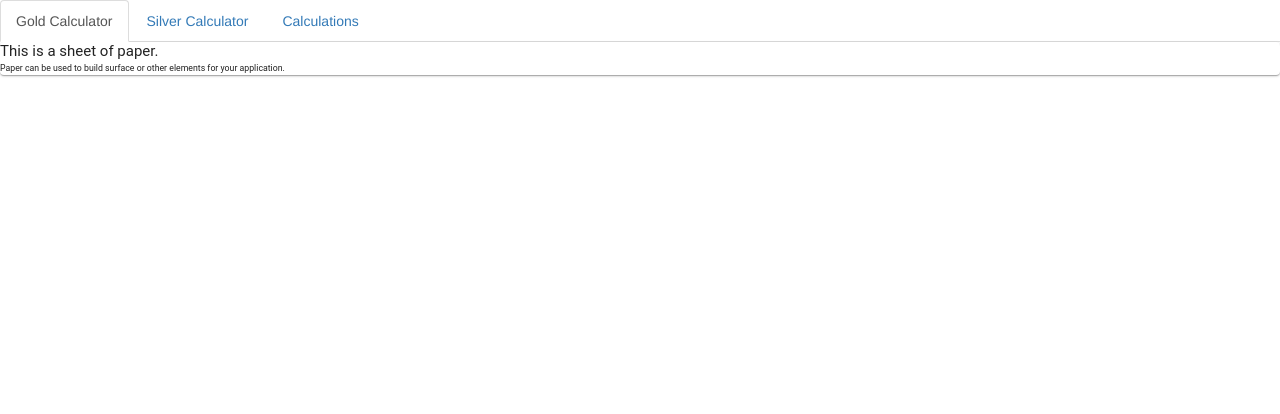
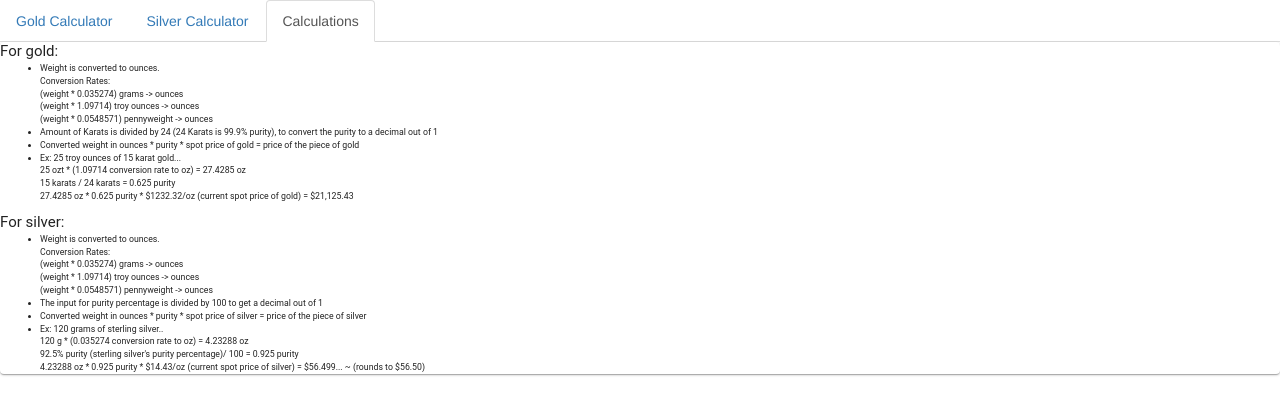
Before and after one commit to wj18sawy/gold-calculator, a React (Create React App) app: page /calculations in a window 1280 px wide. Shown: the top 414 px of the page. Built offline with nearby package versions, Linux system fonts and the light colour scheme.

Commit message:
Created calculations page, fixed a few bugs

```diff
--- a/src/components/calculations.js
+++ b/src/components/calculations.js
@@ -9,11 +9,63 @@ const Calculations = () => {
     <div>
       <Paper elevation={1}>
         <Typography variant="h5" component="h3">
-          This is a sheet of paper.
+          For gold:
         </Typography>
         <Typography component="p">
-          Paper can be used to build surface or other elements for your
-          application.
+          <ul>
+            <li>
+              Weight is converted to ounces. <br />
+              Conversion Rates: <br />
+              (weight * 0.035274) grams -> ounces <br />
+              (weight * 1.09714) troy ounces -> ounces <br />
+              (weight * 0.0548571) pennyweight -> ounces
+            </li>
+            <li>
+              Amount of Karats is divided by 24 (24 Karats is 99.9% purity), to
+              convert the purity to a decimal out of 1
+            </li>
+            <li>
+              Converted weight in ounces * purity * spot price of gold = price
+              of the piece of gold
+            </li>
+            <li>
+              Ex: 25 troy ounces of 15 karat gold... <br />
+              25 ozt * (1.09714 conversion rate to oz) = 27.4285 oz <br />
+              15 karats / 24 karats = 0.625 purity <br />
+              27.4285 oz * 0.625 purity * $1232.32/oz (current spot price of
+              gold) = $21,125.43
+            </li>
+          </ul>
+        </Typography>
+        <Typography variant="h5" component="h3">
+          For silver:
+        </Typography>
+        <Typography component="p">
+          <ul>
+            <li>
+              Weight is converted to ounces. <br />
+              Conversion Rates: <br />
+              (weight * 0.035274) grams -> ounces <br />
+              (weight * 1.09714) troy ounces -> ounces <br />
+              (weight * 0.0548571) pennyweight -> ounces
+            </li>
+            <li>
+              The input for purity percentage is divided by 100 to get a decimal
+              out of 1
+            </li>
+            <li>
+              Converted weight in ounces * purity * spot price of silver = price
+              of the piece of silver
+            </li>
+            <li>
+              Ex: 120 grams of sterling silver.. <br />
+              120 g * (0.035274 conversion rate to oz) = 4.23288 oz <br />
+              92.5% purity (sterling silver's purity percentage)/ 100 = 0.925
+              purity <br />
+              4.23288 oz * 0.925 purity * $14.43/oz (current spot price of
+              silver) = $56.499... ~ (rounds to $56.50)
+            </li>
+          </ul>
         </Typography>
       </Paper>
     </div>
--- a/src/components/goldform.js
+++ b/src/components/goldform.js
@@ -217,7 +217,7 @@ export default class GoldForm extends Component {
           <TextField
             id="filled-read-only-input"
             label="Total Gold Value:"
-            value={"$" + (this.state.total * 1).toFixed(2)}
+            value={"$" + this.formatter((this.state.total * 1).toFixed(2))}
             className={this.state.textField}
             margin="normal"
             InputProps={{
--- a/src/components/navbar.jsx
+++ b/src/components/navbar.jsx
@@ -5,6 +5,21 @@ class NavBar extends Component {
   state = {
     activeTab: ""
   };
+  componentDidMount() {
+    if (window.location.href.search("silverform") != -1) {
+      this.setState({
+        activeTab: "1"
+      });
+    } else if (window.location.href.search("calculations") != -1) {
+      this.setState({
+        activeTab: "2"
+      });
+    } else {
+      this.setState({
+        activeTab: "0"
+      });
+    }
+  }
 
   handleSelect = activeTab => {
     console.log("setting", activeTab);
@@ -15,11 +30,11 @@ class NavBar extends Component {
 
   whatTab = () => {
     console.log("whattab called");
-    if (window.location.href.search("silverform")) {
+    if (window.location.href.search("silverform") != -1) {
       this.setState({
         activeTab: "1"
       });
-    } else if (window.location.href.search("calculations")) {
+    } else if (window.location.href.search("calculations") != -1) {
       this.setState({
         activeTab: "2"
       });
```
